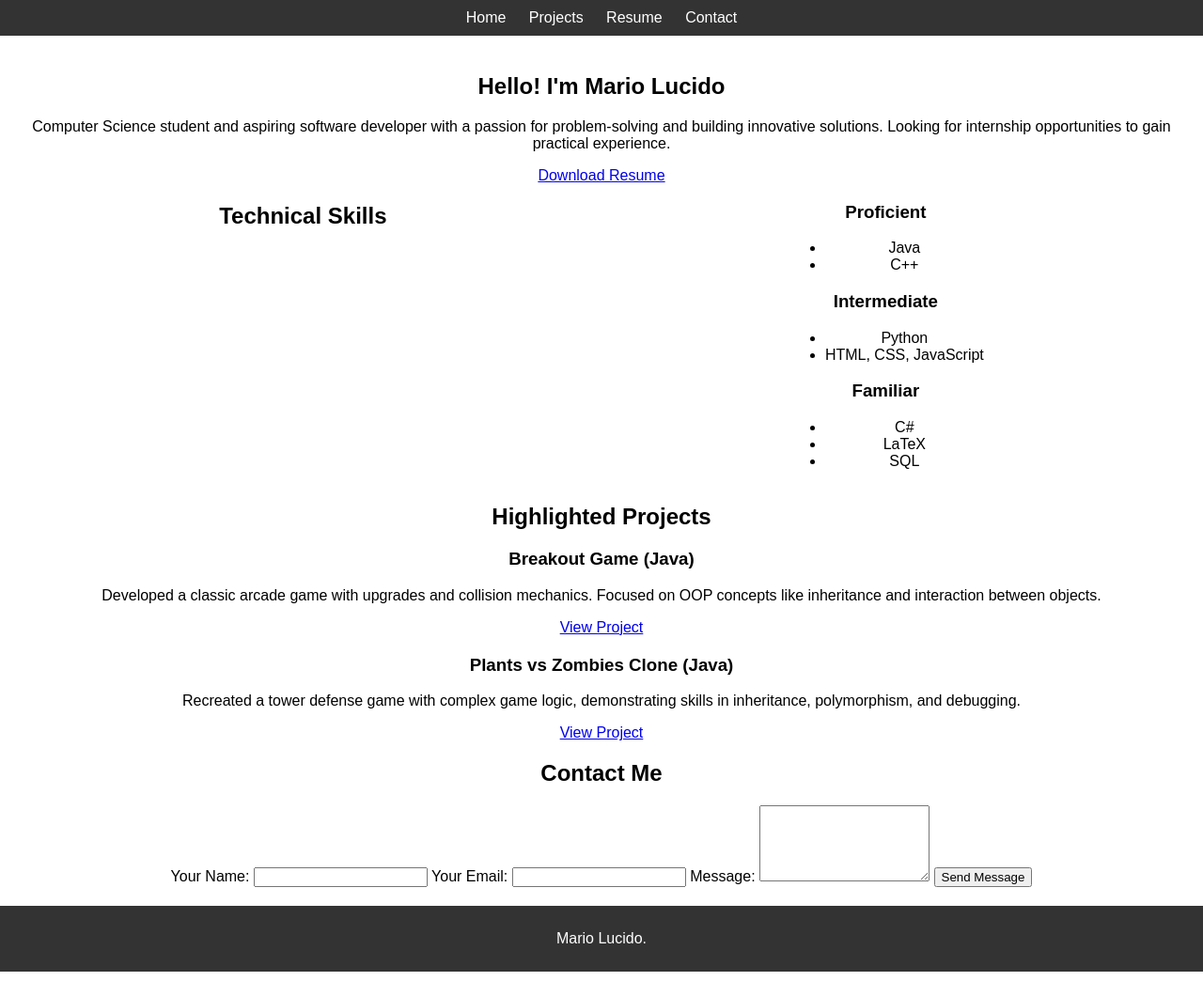
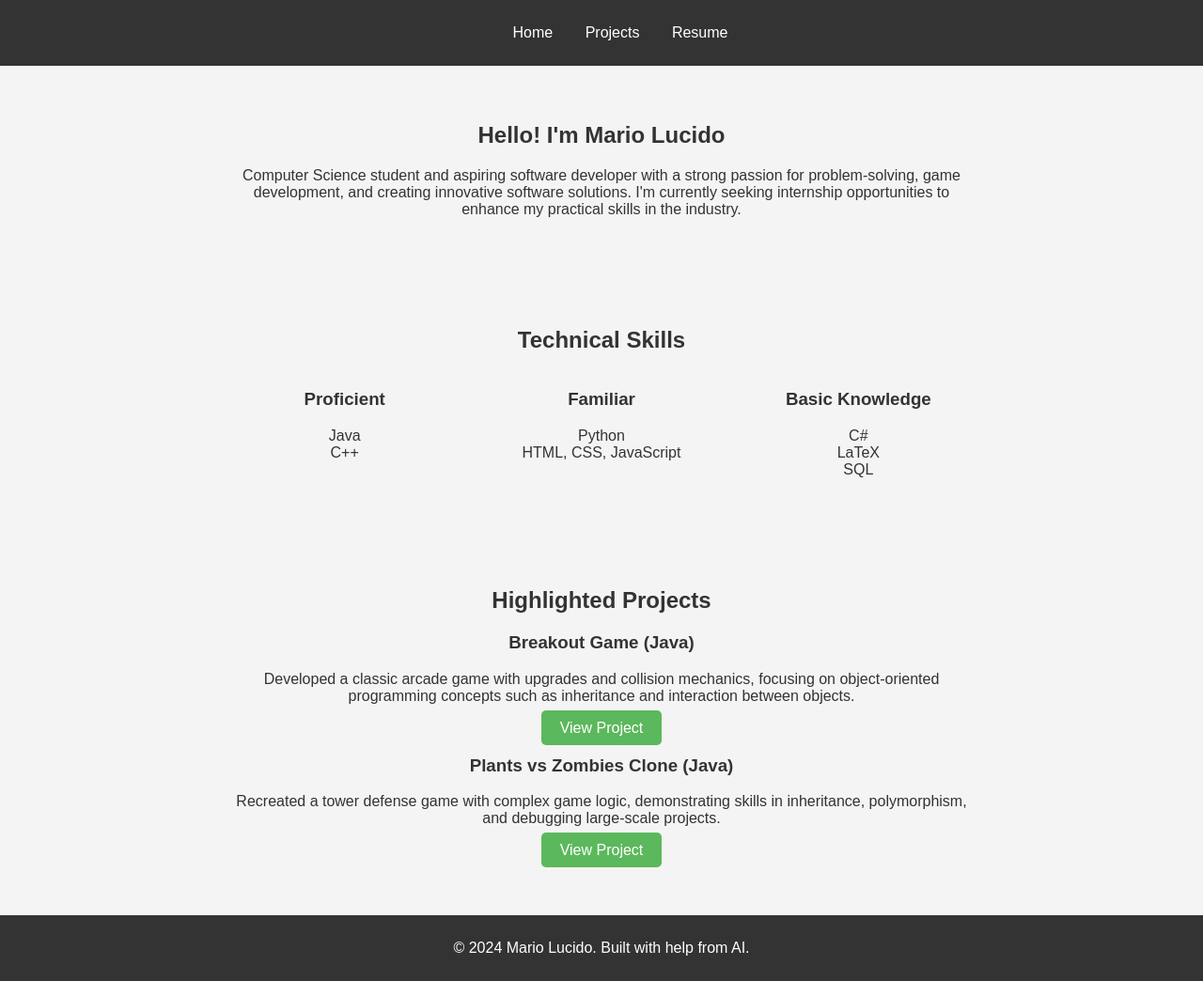
Before and after one commit to mariofoint/mariofoint.github.io, a plain HTML site: page index.html in a window 1280 px wide. Shown: the whole page at 94% size. Drawn offline with Linux system fonts and the light colour scheme.

Commit message:
redid stuff

```diff
--- a/index.html
+++ b/index.html
@@ -14,7 +14,6 @@
                 <li><a href="index.html">Home</a></li>
                 <li><a href="projects.html">Projects</a></li>
                 <li><a href="resume.html">Resume</a></li>
-                <li><a href="contact.html">Contact</a></li>
             </ul>
         </nav>
     </header>
@@ -24,30 +23,29 @@
         <!-- Introduction Section -->
         <section class="intro">
             <h1>Hello! I'm Mario Lucido</h1>
-            <p>Computer Science student and aspiring software developer with a passion for problem-solving and building innovative solutions. Looking for internship opportunities to gain practical experience.</p>
-            <a href="MarioLucido_Resume.pdf" class="button" download>Download Resume</a>
+            <p>Computer Science student and aspiring software developer with a strong passion for problem-solving, game development, and creating innovative software solutions. I'm currently seeking internship opportunities to enhance my practical skills in the industry.</p>
         </section>
 
         <!-- Skills Section -->
         <section class="skills">
             <h2>Technical Skills</h2>
-            <div class="skill-tiers">
-                <div class="tier">
+            <div class="skills-container">
+                <div class="skill-column">
                     <h3>Proficient</h3>
                     <ul>
                         <li>Java</li>
                         <li>C++</li>
                     </ul>
                 </div>
-                <div class="tier">
-                    <h3>Intermediate</h3>
+                <div class="skill-column">
+                    <h3>Familiar</h3>
                     <ul>
                         <li>Python</li>
                         <li>HTML, CSS, JavaScript</li>
                     </ul>
                 </div>
-                <div class="tier">
-                    <h3>Familiar</h3>
+                <div class="skill-column">
+                    <h3>Basic Knowledge</h3>
                     <ul>
                         <li>C#</li>
                         <li>LaTeX</li>
@@ -62,37 +60,20 @@
             <h2>Highlighted Projects</h2>
             <div class="project">
                 <h3>Breakout Game (Java)</h3>
-                <p>Developed a classic arcade game with upgrades and collision mechanics. Focused on OOP concepts like inheritance and interaction between objects.</p>
+                <p>Developed a classic arcade game with upgrades and collision mechanics, focusing on object-oriented programming concepts such as inheritance and interaction between objects.</p>
                 <a href="projects.html#breakout" class="button">View Project</a>
             </div>
             <div class="project">
                 <h3>Plants vs Zombies Clone (Java)</h3>
-                <p>Recreated a tower defense game with complex game logic, demonstrating skills in inheritance, polymorphism, and debugging.</p>
+                <p>Recreated a tower defense game with complex game logic, demonstrating skills in inheritance, polymorphism, and debugging large-scale projects.</p>
                 <a href="projects.html#pvz" class="button">View Project</a>
             </div>
-        </section>
-
-        <!-- Contact Section -->
-        <section class="contact">
-            <h2>Contact Me</h2>
-            <form action="mailto:MarioLucido94@gmail.com" method="post" enctype="text/plain">
-                <label for="name">Your Name:</label>
-                <input type="text" id="name" name="name" required>
-
-                <label for="email">Your Email:</label>
-                <input type="email" id="email" name="email" required>
-
-                <label for="message">Message:</label>
-                <textarea id="message" name="message" rows="5" required></textarea>
-
-                <button type="submit" class="button">Send Message</button>
-            </form>
         </section>
     </main>
 
     <!-- Footer -->
     <footer>
-        <p> Mario Lucido.</p>
+        <p>© 2024 Mario Lucido. Built with help from AI.</p>
     </footer>
 </body>
 </html>
--- a/styles.css
+++ b/styles.css
@@ -1,38 +1,67 @@
-/* styles.css */
-
 body {
     font-family: Arial, sans-serif;
     margin: 0;
     padding: 0;
     box-sizing: border-box;
+    background-color: #f4f4f4;
+    color: #333;
 }
 
 header {
     background-color: #333;
     color: white;
-    text-align: center;
     padding: 10px 0;
 }
 
-header nav ul {
+nav ul {
     list-style: none;
-    margin: 0;
-    padding: 0;
+    text-align: center;
 }
 
-header nav ul li {
+nav ul li {
     display: inline;
-    margin: 0 10px;
+    margin: 0 15px;
 }
 
-header nav ul li a {
+nav ul li a {
     color: white;
     text-decoration: none;
 }
 
-main {
-    padding: 20px;
+.intro, .skills, .projects {
+    max-width: 800px;
+    margin: 0 auto;
+    padding: 40px 20px;
     text-align: center;
+}
+
+.skills-container {
+    display: flex;
+    justify-content: space-around;
+    flex-wrap: wrap;
+    gap: 20px;
+}
+
+.skill-column {
+    flex: 1;
+    min-width: 150px;
+}
+
+.skills ul {
+    list-style-type: none;
+    padding: 0;
+}
+
+.projects .project {
+    margin: 20px 0;
+}
+
+.button {
+    background-color: #5cb85c;
+    color: white;
+    padding: 10px 20px;
+    text-decoration: none;
+    border-radius: 5px;
 }
 
 footer {
@@ -40,59 +69,4 @@ footer {
     color: white;
     text-align: center;
     padding: 10px 0;
-    width: 100%;
 }
-
-/* Sticky Footer */
-body {
-    display: flex;
-    flex-direction: column;
-    min-height: 100vh;
-}
-
-main {
-    flex: 1;
-}
-
-.project {
-    margin-bottom: 20px;
-}
-
-@media (max-width: 600px) {
-    header nav ul li {
-        display: block;
-        margin-bottom: 10px;
-    }
-}
-.skills {
-    display: flex;
-    justify-content: space-around;
-    margin-bottom: 20px;
-}
-
-.skill-tier {
-    flex-basis: 30%;
-}
-
-.skill-tier h3 {
-    text-decoration: underline;
-    text-align: center;
-}
-
-.skill-tier ul {
-    list-style-type: none;
-    padding: 0;
-}
-
-.skill-tier ul li {
-    background-color: #f4f4f4;
-    margin: 5px 0;
-    padding: 5px;
-    border-radius: 5px;
-}
-.project-image {
-    max-width: 100%;
-    height: auto;
-    display: block;
-    margin: 0 auto; /* Centers the image */
-}
```
